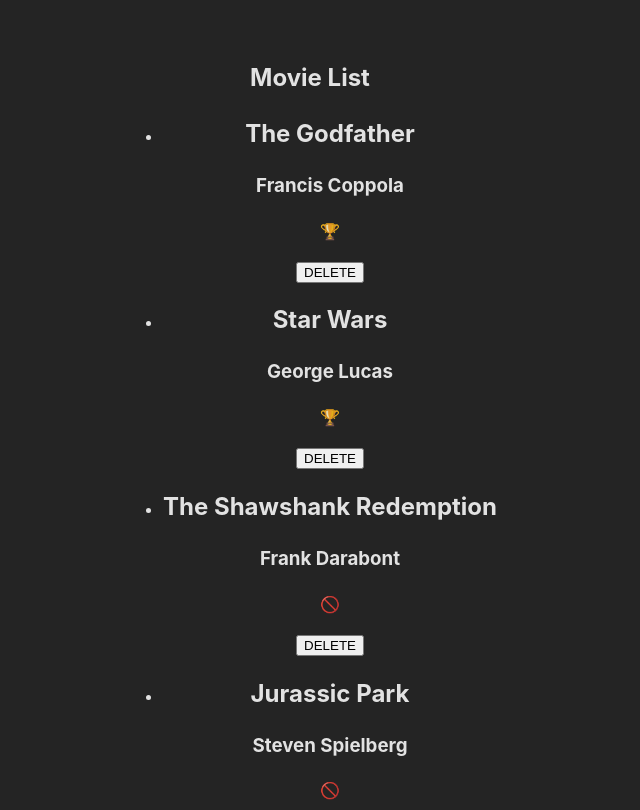
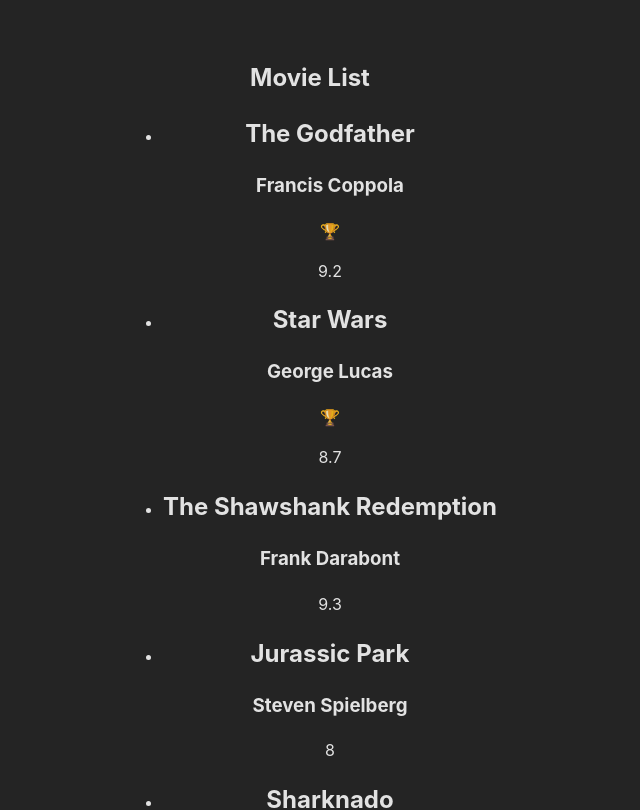
Before and after one commit to claratesmon/Class-19, a React (Vite) app: page / in a window 1280 px wide. Shown: the top 810 px of the page, without its empty margins (330-970 px from the left). Built offline with nearby package versions, Linux system fonts and the light colour scheme.

Commit message:
movies exercise done

```diff
--- a/src/App.jsx
+++ b/src/App.jsx
@@ -1,14 +1,13 @@
 /* eslint-disable react/prop-types */
 import './App.css'
-import MovieList2 from './components/MoviesList2';
+import MoviesList2 from './components/MoviesList2';
 
 
 const App = () => { // This is also a functional component
-  console.log("APP is mounted");
 
   return (
     <>
-      <MovieList2 />
+      <MoviesList2 />
     </>
   )
 }
--- /dev/null
+++ b/src/components/MovieCard.jsx
@@ -0,0 +1,27 @@
+import { useState } from 'react';
+import moviesData from '../movies-data.json';
+
+function MovieCard(props) {
+    const [movies, setMovies] = useState(moviesData);
+    const hasOscarsFunction = (oscars) => {
+        if (oscars) {
+            return "🏆"
+        }
+    };
+
+    const {_id, title, director, hasOscars, IMDBRating} = props.movie
+    console.log(props.movie)
+
+    return (
+        <li key={_id}>
+            <h2>{title}</h2>
+            <h3>{director}</h3>
+            {/* If we have oscars I want to display 🏆 */}
+            <p>{hasOscarsFunction(hasOscars)}</p>
+            <p>{IMDBRating}</p>
+        </li>
+    )
+}
+
+
+export default MovieCard
--- /dev/null
+++ b/src/components/Moviecard.css
@@ -0,0 +1,6 @@
+
+*{
+    margin: 0px;
+    padding: 0px ;
+    box-sizing: border-box;
+}
--- a/src/components/MoviesList.jsx
+++ b/src/components/MoviesList.jsx
@@ -3,7 +3,7 @@
 // import the array of movie objects
 import moviesData from '../movies-data.json';
 
-function MovieList() {
+function MovieList(props) {
     // Declare a state variable "movies"
     // and set the array from movies-data.json as the initial state
     const [movies, setMovies] = useState(moviesData);
@@ -19,11 +19,11 @@
             <ul>
                 {movies.map((eachMovie) => {
                     return (
-                        <li key={eachMovie._id}>
+                        <li key={props.eachMovie._id}>
                             <h2>{eachMovie.title}</h2>
                             <h3>{eachMovie.director}</h3>
                             {/* If we have oscars I want to display 🏆 */}
-                            <p>{hasOscars(eachMovie.hasOscars)}</p>
+                           {/*  <p>{hasOscars(eachMovie.hasOscars)}</p> */}
                         </li>
                     )
                 })}
--- a/src/components/MoviesList2.jsx
+++ b/src/components/MoviesList2.jsx
@@ -2,17 +2,20 @@
 
 // import the array of movie objects
 import moviesData from '../movies-data.json';
+import MovieCard from './MovieCard';
 
-function MovieList2() {
+function MoviesList2() {
     // Declare a state variable "movies"
     // and set the array from movies-data.json as the initial state
     const [movies, setMovies] = useState(moviesData);
+
+
 
     const deleteMovie = (movieID) => {
         const filteredMovies = movies.filter((eachMovie) => {
             return eachMovie._id !== movieID;
         })
-        console.log(filteredMovies);
+        //console.log(filteredMovies);
         setMovies(filteredMovies);
     }
 
@@ -22,13 +25,7 @@
             <ul>
                 {movies.map((eachMovie) => {
                     return (
-                        <li key={eachMovie._id}>
-                            <h2>{eachMovie.title}</h2>
-                            <h3>{eachMovie.director}</h3>
-                            {/* If we have oscars I want to display 🏆 */}
-                            <p>{eachMovie.hasOscars ? "🏆" : "🚫"}</p>
-                            <button onClick={() => deleteMovie(eachMovie._id)}>DELETE</button>
-                        </li>
+                        <MovieCard key={eachMovie._id} movie={eachMovie} deleteMovie={deleteMovie}/>
                     )
                 })}
             </ul>
@@ -36,4 +33,4 @@
     );
 }
 
-export default MovieList2;
+export default MoviesList2;
```
